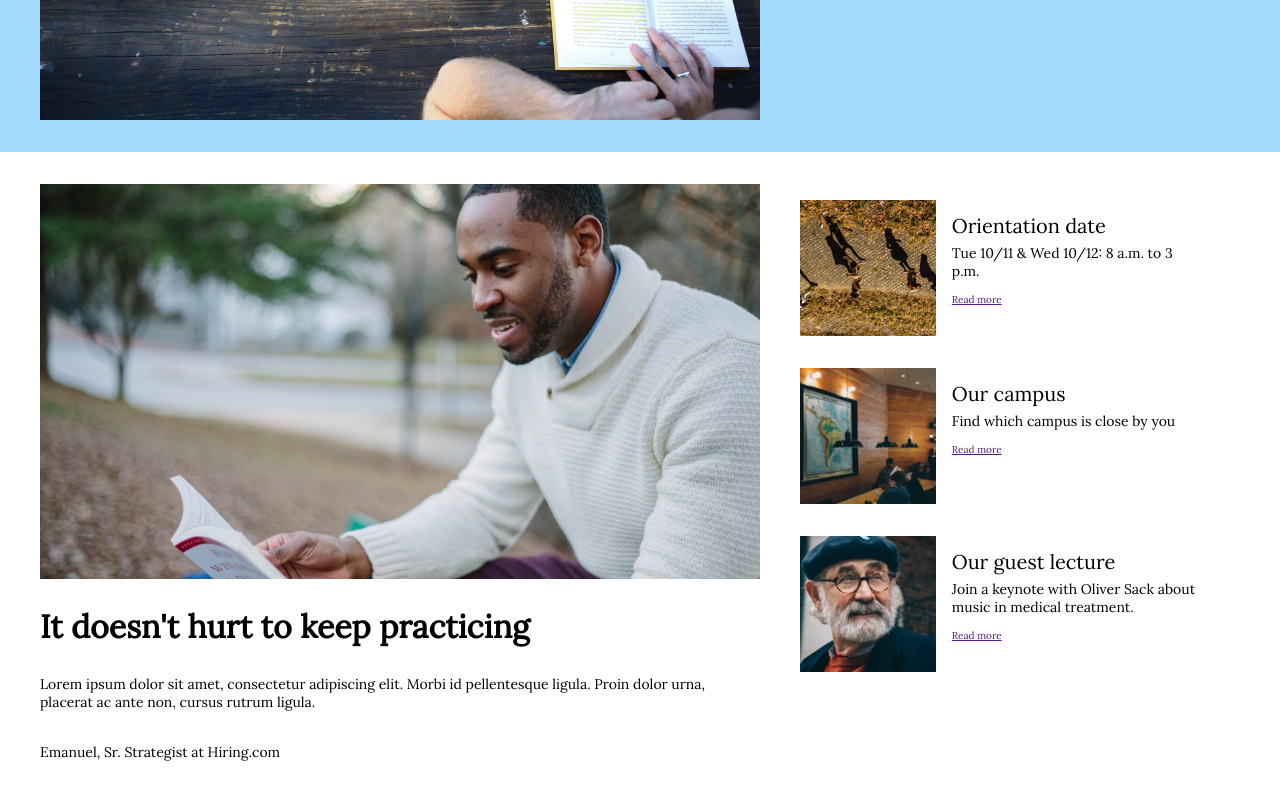
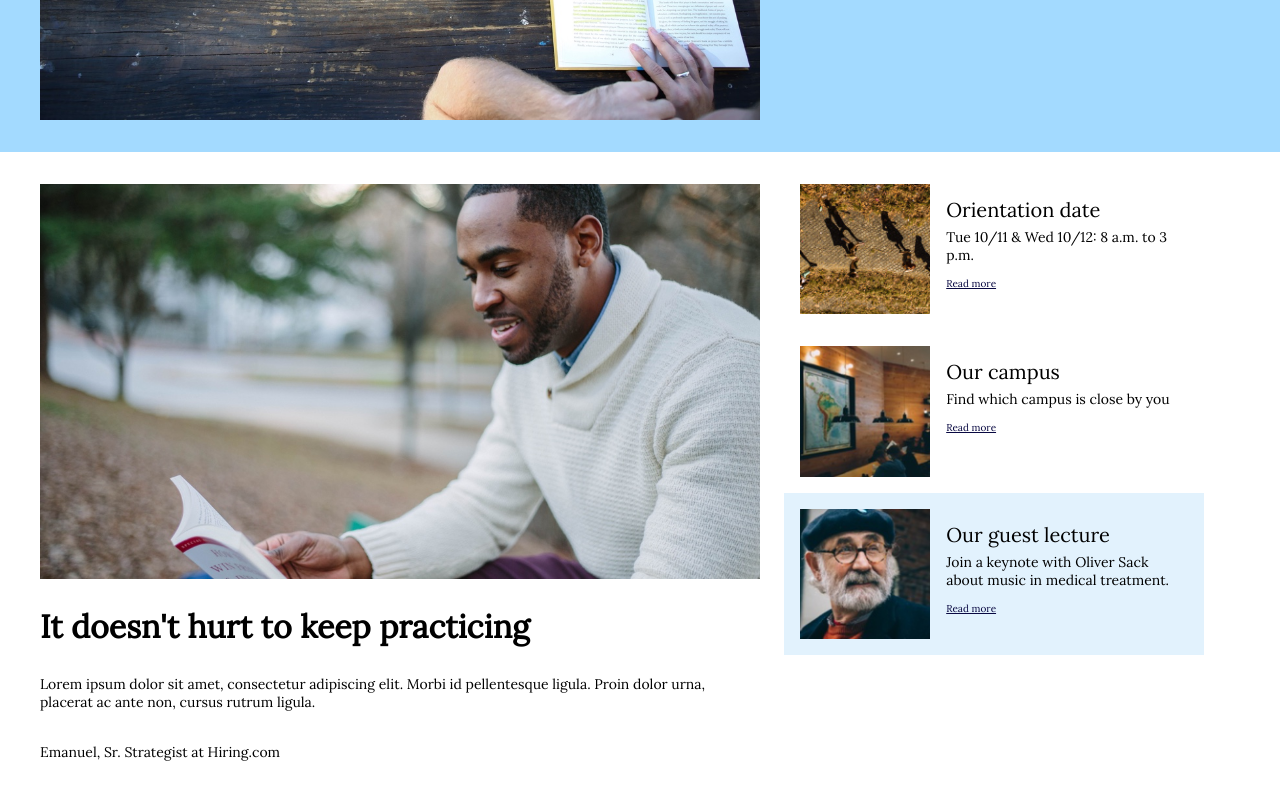
Before and after one commit to janelgreenwood/colmar, a plain HTML site: page index.html in a window 1280 px wide. Shown: the part 508-1308 px from the top of the page. Drawn offline with Linux system fonts and the light colour scheme.

Commit message:
half page revision

```diff
--- a/index.html
+++ b/index.html
@@ -66,8 +66,8 @@
               </div>
               <div class="text-column">
                 <h3>Orientation date</h3>
-                <p>Tue 10/11 & Wed 10/12: 8 a.m. to 3 p.m.</p>
-                <a href="">Read more</a>
+                <p>Tue 10/11 &amp; Wed 10/12: 8 a.m. to 3 p.m.</p>
+                <a href="#">Read more</a>
               </div>
             </div>
             <div class="summary-articles">
@@ -77,17 +77,17 @@
               <div class="text-column">
                 <h3>Our campus</h3>
                 <p>Find which campus is close by you</p>
-                <a href="">Read more</a>
+                <a href="#">Read more</a>
               </div>
             </div>
-            <div class="summary-articles">
+            <div class="summary-articles special">
               <div class="image-column">
                 <img src="./resources/images/information-guest-lecture.jpg">
               </div>
               <div class="text-column">
                 <h3>Our guest lecture</h3>
                 <p>Join a keynote with Oliver Sack about music in medical treatment.</p>
-                <a href="">Read more</a>
+                <a href="#">Read more</a>
               </div>
             </div>
           </div>
--- a/resources/css/style.css
+++ b/resources/css/style.css
@@ -1,3 +1,4 @@
+/* High level layout */
 body {
   font-family: 'Lora', serif;
   font-size: 10px;
@@ -41,14 +42,43 @@ h2 {
   padding: 32px 0;
 }
 
+h3 {
+  font-size: 20px;
+}
+
 p {
   font-size: 14px;
   line-height: 18px;
 }
 
-h3 {
-  font-size: 20px;
+.summary-articles {
+  display: flex;
 }
+
+.summary-articles .image-column {
+  width: 35%;
+  padding: 16px;
+}
+
+.summary-articles .text-column {
+  padding-top: 32px;
+  width: 65%;
+  padding-right: 16px;
+}
+
+.summary-articles p {
+  padding-top: 8px;
+  padding-bottom: 15px;
+}
+
+.summary-articles a {
+  color: #090942;
+}
+
+.summary-articles.special {
+  background-color: #e2f2fd;
+}
+
 
 /* Header Section */
 header {
@@ -94,8 +124,8 @@ header li {
 
 }
 
+
 /* Learn Something */
-
 .learn-something {
   background-color: #a3daff;
 }
@@ -132,27 +162,13 @@ header li {
   color: white;
 }
 
+
 /* Keep Practicing  */
-
 .author {
   padding-top: 32px;
 }
 
-.summary-articles {
-  display: flex;
+.keep-practicing .right-column {
+  position: relative;
+  top: -16px;
 }
-
-.summary-articles .image-column {
-  width: 35%;
-  padding: 16px;
-}
-
-.summary-articles .text-column {
-  padding-top: 32px;
-  width: 65%;
-}
-
-.summary-articles .text-column p {
-  padding-top: 8px;
-  padding-bottom: 15px;
-}
```
